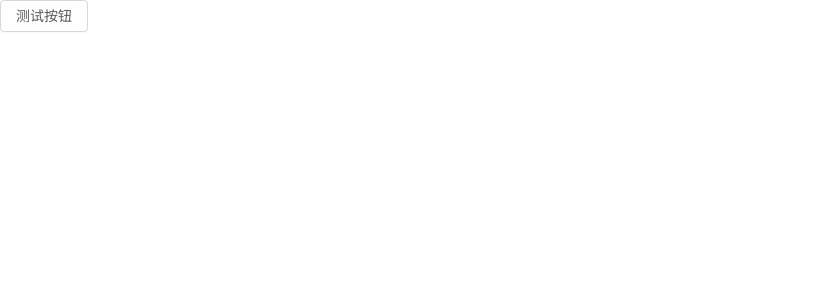
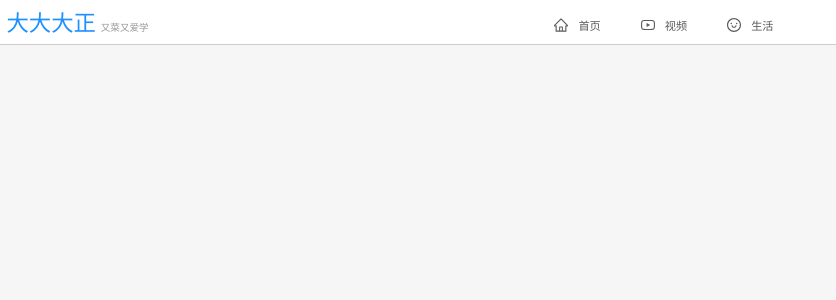
Before and after one commit to DaZheng-coder/react_blog_blog, a Next.js app: page / in a window 1280 px wide. Shown: the top 300 px of the page, without its empty margins (0-836 px from the left). Built offline with nearby package versions, Linux system fonts and the light colour scheme.

Commit message:
完成头部公共组件

```diff
--- /dev/null
+++ b/components/Header.js
@@ -0,0 +1,47 @@
+/*
+ * @Author: DaZheng
+ * @Date: 2020-12-01 14:51:09
+ * @LastEditors: g05047
+ * @LastEditTime: 2020-12-01 15:18:00
+ * @Description: file content
+ */
+import React from 'react'
+import '../static/style/components/header.css'
+// 从antd中引入24格栅格化系统必须组件
+import { Row, Col, Menu } from 'antd'
+// 导入需要的图标
+import {
+  HomeOutlined,
+  YoutubeOutlined,
+  SmileOutlined
+} from '@ant-design/icons'
+
+const Header = () => (
+  <div className="header">
+    <Row type="flex" justify="center">
+      {/* 进行屏幕适配 */}
+      <Col xs={24} sm={24} md={10} lg={10} xl={10}>
+        <span className="header-logo">大大大正</span>
+        <span className="header-txt">又菜又爱学</span>
+      </Col>
+      <Col xs={0} sm={0} md={14} lg={8} xl={6}>
+        <Menu mode="horizontal">
+          <Menu.Item key="home">
+            <HomeOutlined />
+            首页
+          </Menu.Item>
+          <Menu.Item key="video">
+            <YoutubeOutlined />
+            视频
+          </Menu.Item>
+          <Menu.Item key="life">
+            <SmileOutlined />
+            生活
+          </Menu.Item>
+        </Menu>
+      </Col>
+    </Row>
+  </div>
+)
+
+export default Header
--- a/pages/_app.js
+++ b/pages/_app.js
@@ -2,12 +2,13 @@
  * @Author: DaZheng
  * @Date: 2020-12-01 14:00:42
  * @LastEditors: g05047
- * @LastEditTime: 2020-12-01 14:29:33
+ * @LastEditTime: 2020-12-01 14:49:58
  * @Description: file content
  */
 // import '../styles/globals.css'
 import App from 'next/app'
 import 'antd/dist/antd.css'
+import '../static/style/pages/comm.css'
 
 export default App
 
--- a/pages/index.js
+++ b/pages/index.js
@@ -2,12 +2,13 @@
  * @Author: DaZheng
  * @Date: 2020-12-01 14:00:42
  * @LastEditors: g05047
- * @LastEditTime: 2020-12-01 14:32:16
+ * @LastEditTime: 2020-12-01 15:03:06
  * @Description: file content
  */
 import Head from 'next/head'
-import Link from 'next/link'
+// import Link from 'next/link'
 import { Button } from 'antd'
+import Header from '../components/Header'
 // import styles from '../styles/Home.module.css'
 
 export default function Home() {
@@ -16,11 +17,8 @@ export default function Home() {
     <div>
       <Head>
         <title>Home</title>
-        {/* <link rel="icon" href="/favicon.ico" /> */}
       </Head>
-      <div>
-        <Button>测试按钮</Button>
-      </div>
+      <Header />
     </div>
   )
 }
--- /dev/null
+++ b/static/style/components/header.css
@@ -0,0 +1,31 @@
+/* 头部公共组件样式 */
+.header {
+  background-color: #fff;
+  padding: .4rem;
+  overflow: hidden;
+  height: 2.8rem;
+  border-bottom: 1px solid #ccc;
+}
+
+.header-logo {
+  color: #1e90ff;
+  font-size: 1.4rem;
+  text-align: left;
+}
+
+.header-txt {
+  font-size: .6rem;
+  color: #999;
+  display: inline-block;
+  padding-left: .3rem;
+}
+
+.ant-menu {
+  line-height: 2.6rem;
+}
+
+.ant-menu-item {
+  font-size: .7rem !important;
+  padding-left: 1rem;
+  padding-right: 1rem;
+}
--- /dev/null
+++ b/static/style/pages/comm.css
@@ -0,0 +1,6 @@
+/*
+  公用样式
+*/
+body {
+  background-color: #f6f6f6;
+}
```
Also changed, not shown: 1 other file (tests, documents, lock files or other folders).
